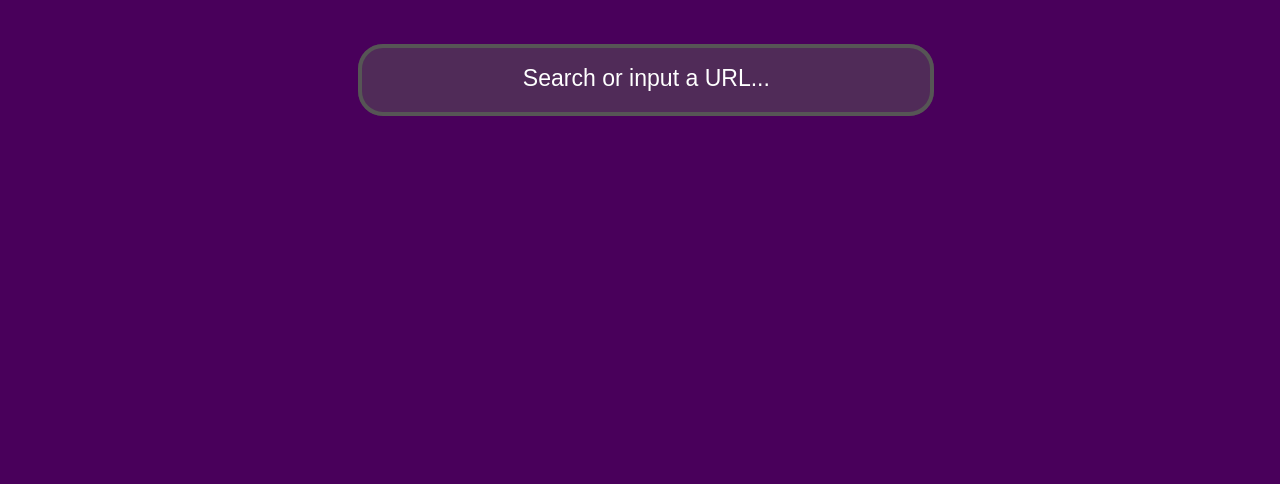
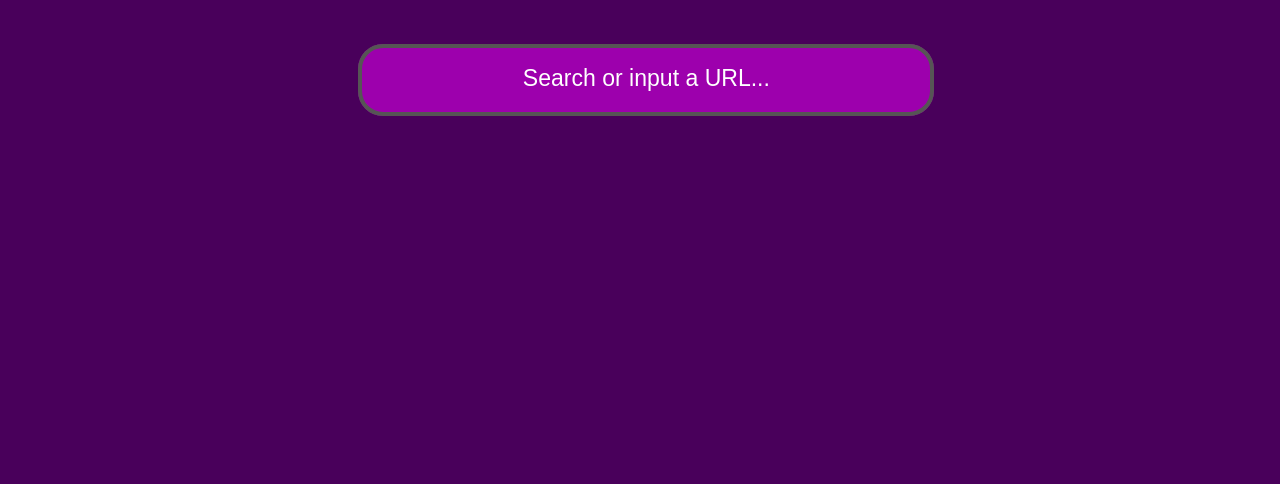
Before and after one commit to 3300x/N0VA, a website: page public/index.html in a window 1280 px wide. Shown: the part 316-800 px from the top of the page. Drawn offline with Linux system fonts and the light colour scheme.

Commit message:
popopopo

```diff
--- a/public/index.html
+++ b/public/index.html
@@ -73,11 +73,11 @@
 .searchbox {
   width: 45%;
   height: 9%;
-  color: #FFFFFF;
+  color: #000000;
   position: absolute;
   left: 28%;
   top: 45%;
-  background: rgba(88, 87, 87, 0.5); /* Half-transparent white background */
+  background: rgba(242, 0, 255, 0.5);
   border-radius: 25px;
 }
 
```
